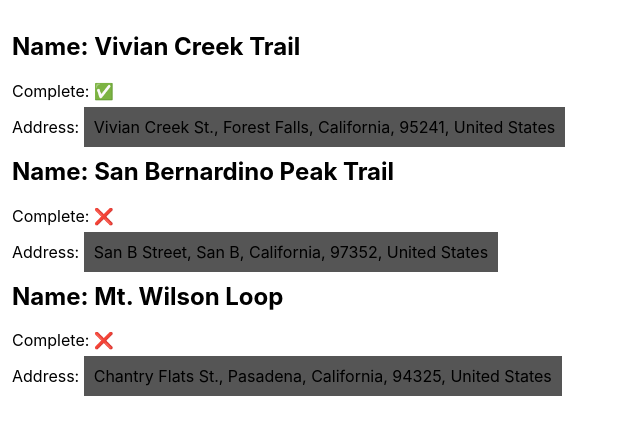
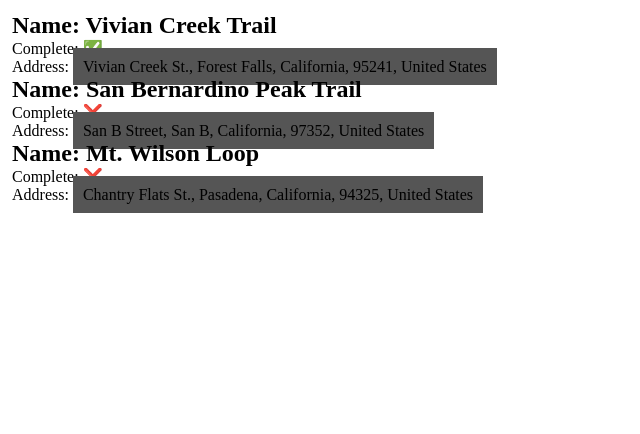
Before and after one commit to ryan-friesen/hike-planner, a React (Create React App) app: page / in a window 1280 px wide. Shown: the top 434 px of the page, without its empty margins (0-640 px from the left). Built offline with nearby package versions, Linux system fonts and the light colour scheme.

Commit message:
Lazy CSS reset

```diff
--- a/src/index.css
+++ b/src/index.css
@@ -1,13 +1,6 @@
-body {
+/* Lazy CSS reset. Remove default styles so we have full control. */
+* {
   margin: 0;
-  font-family: -apple-system, BlinkMacSystemFont, 'Segoe UI', 'Roboto', 'Oxygen',
-    'Ubuntu', 'Cantarell', 'Fira Sans', 'Droid Sans', 'Helvetica Neue',
-    sans-serif;
-  -webkit-font-smoothing: antialiased;
-  -moz-osx-font-smoothing: grayscale;
+  padding: 0;
+  box-sizing: border-box;
 }
-
-code {
-  font-family: source-code-pro, Menlo, Monaco, Consolas, 'Courier New',
-    monospace;
-}
```
